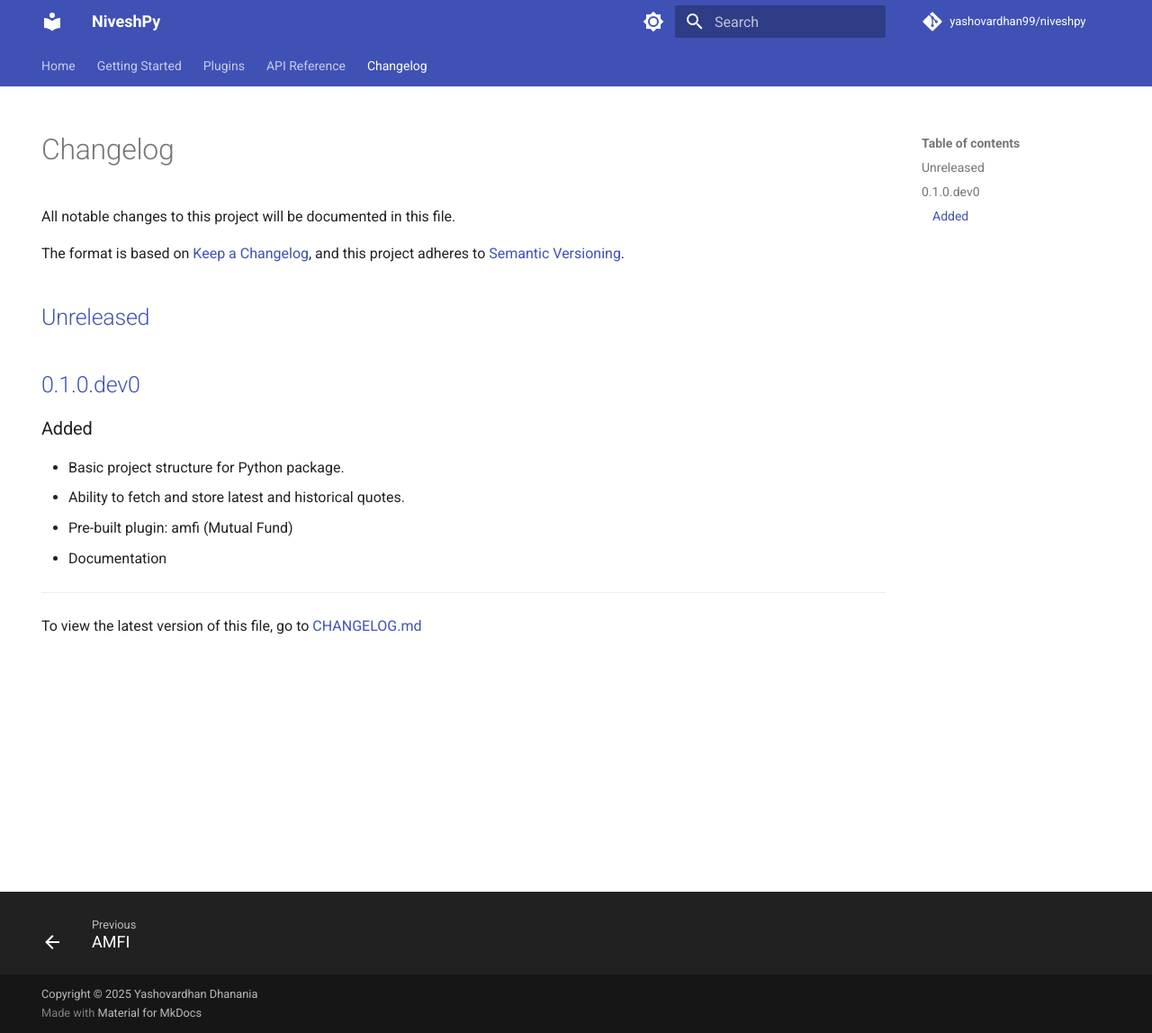
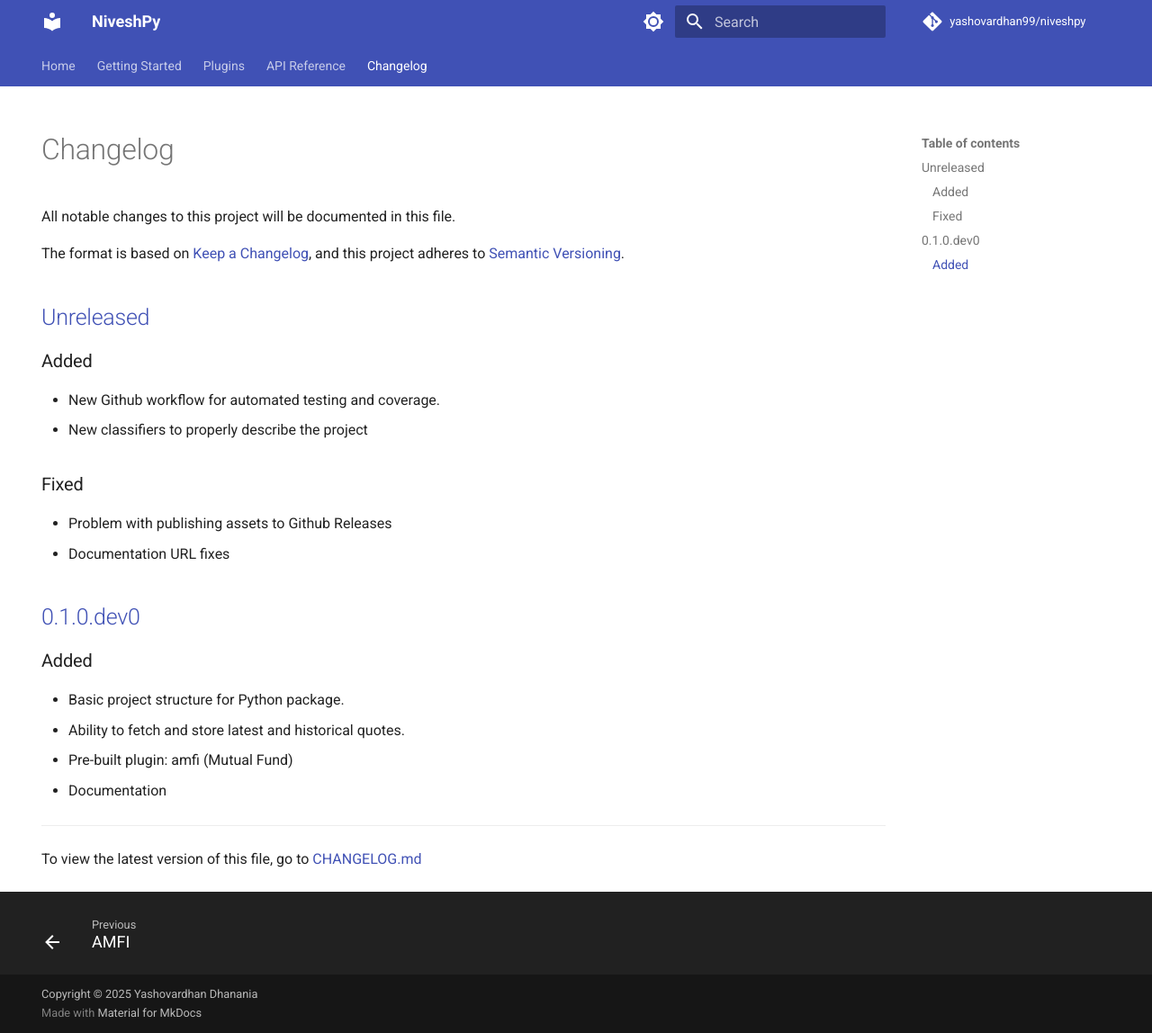
Before and after one commit to yashovardhan99/mftools, an MkDocs documentation site: the page built from docs/changelog.md, in a window 1280 px wide and 1148 px high. Shown: the whole window at 90% size. Built offline with MkDocs 1.6.1 and Material for MkDocs 9.7.7, drawn with Linux system fonts in a browser that asks for light colours; comment, search, counter and statistics services are not loaded.

Commit message:
Add new classifiers and Fix documentation

```diff
--- a/CHANGELOG.md
+++ b/CHANGELOG.md
@@ -6,6 +6,16 @@ The format is based on [Keep a Changelog](https://keepachangelog.com/en/1.1.0/),
 and this project adheres to [Semantic Versioning](https://semver.org/spec/v2.0.0.html).
 
 ## [Unreleased]
+
+### Added
+
+- New Github workflow for automated testing and coverage.
+- New classifiers to properly describe the project
+
+### Fixed
+
+- Problem with publishing assets to Github Releases
+- Documentation URL fixes
 
 
 ## [0.1.0.dev0]
```
Also changed, not shown: docs/macros.md (+2 -2 lines), pyproject.toml (+12 -0 lines).
